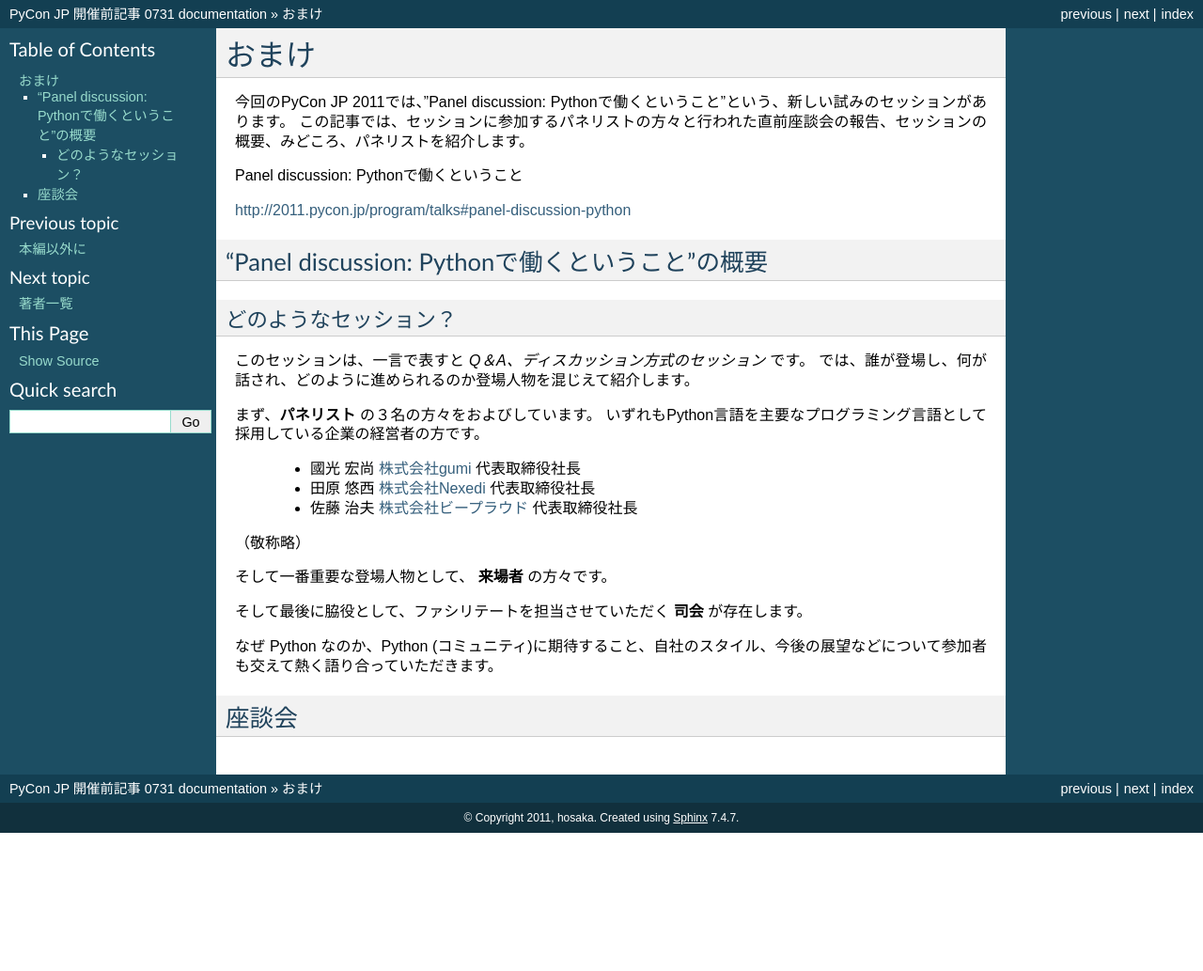
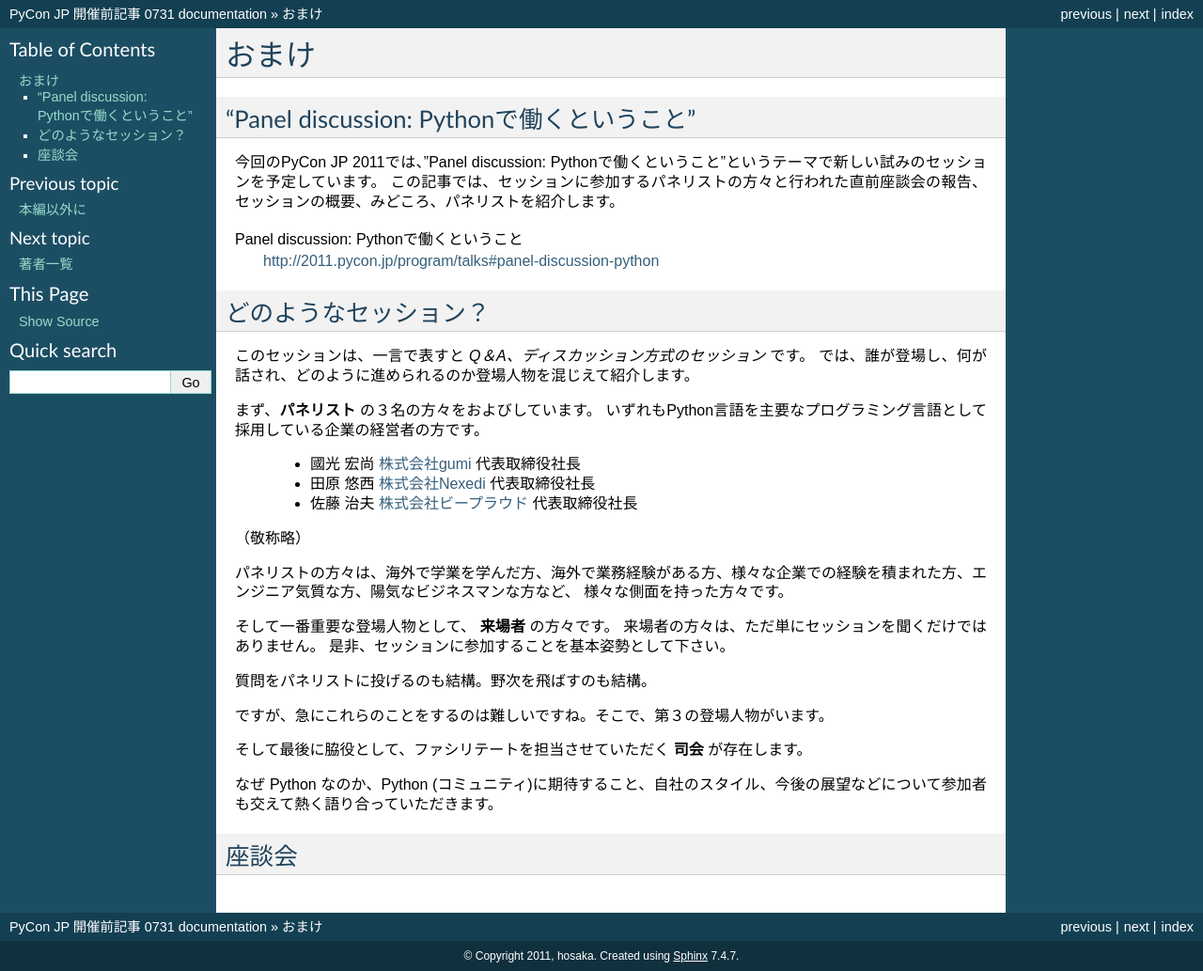
Before and after one commit to michilu/prepycon-article, a Sphinx documentation site: the page built from sphinx/special.rst, in a window 1280 px wide. Shown: the whole page at 94% size. Built offline with Sphinx 7.4.7, drawn with Linux system fonts in a browser that asks for light colours; before the commit the page ends 900 px from its top, so only the background shows below that.

Commit message:
add any sentence about panel-discussion session.

```diff
--- a/sphinx/special.rst
+++ b/sphinx/special.rst
@@ -2,19 +2,17 @@
  おまけ
 ================================================================================
 
-今回のPyCon JP 2011では、"Panel discussion: Pythonで働くということ"という、新しい試みのセッションがあります。
+"Panel discussion: Pythonで働くということ"
+============================================================
+
+今回のPyCon JP 2011では、"Panel discussion: Pythonで働くということ"というテーマで新しい試みのセッションを予定しています。
 この記事では、セッションに参加するパネリストの方々と行われた直前座談会の報告、セッションの概要、みどころ、パネリストを紹介します。
 
 Panel discussion: Pythonで働くということ
-
-http://2011.pycon.jp/program/talks#panel-discussion-python
-
-
-"Panel discussion: Pythonで働くということ"の概要
-============================================================
+ http://2011.pycon.jp/program/talks#panel-discussion-python
 
 どのようなセッション？
-----------------------------------------
+============================================================
 
 このセッションは、一言で表すと *Q＆A、ディスカッション方式のセッション* です。
 では、誰が登場し、何が話され、どのように進められるのか登場人物を混じえて紹介します。
@@ -30,14 +28,26 @@ http://2011.pycon.jp/program/talks#panel-discussion-python
 
 .. パネリストの話を膨らます
 
-そして一番重要な登場人物として、 **来場者** の方々です。
+パネリストの方々は、海外で学業を学んだ方、海外で業務経験がある方、様々な企業での経験を積まれた方、エンジニア気質な方、陽気なビジネスマンな方など、
+様々な側面を持った方々です。
 
+.. 来場者の方が主役だよね？を全面に押す。
 .. 来場者の方々の役割を説明、雰囲気を植えつける。
 .. セッションに巻き込むことを説明する。
 
+そして一番重要な登場人物として、 **来場者** の方々です。
+来場者の方々は、ただ単にセッションを聞くだけではありません。
+是非、セッションに参加することを基本姿勢として下さい。
+
+質問をパネリストに投げるのも結構。野次を飛ばすのも結構。
+
+.. もう少し増やす
+
+ですが、急にこれらのことをするのは難しいですね。そこで、第３の登場人物がいます。
+
+.. 司会の役割を説明する。
+
 そして最後に脇役として、ファシリテートを担当させていただく **司会** が存在します。
-
-.. 司会の役割
 
 
 ..
```
